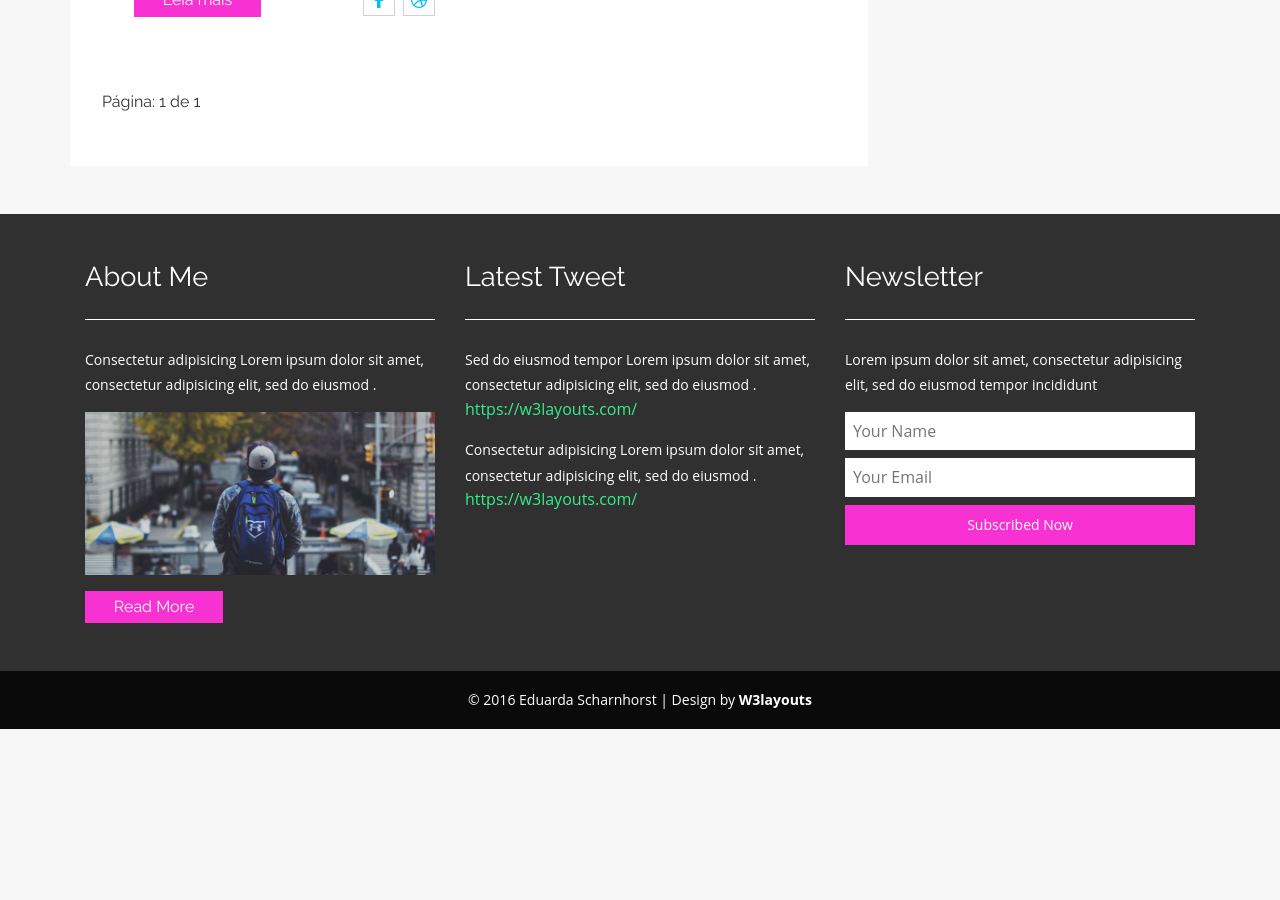
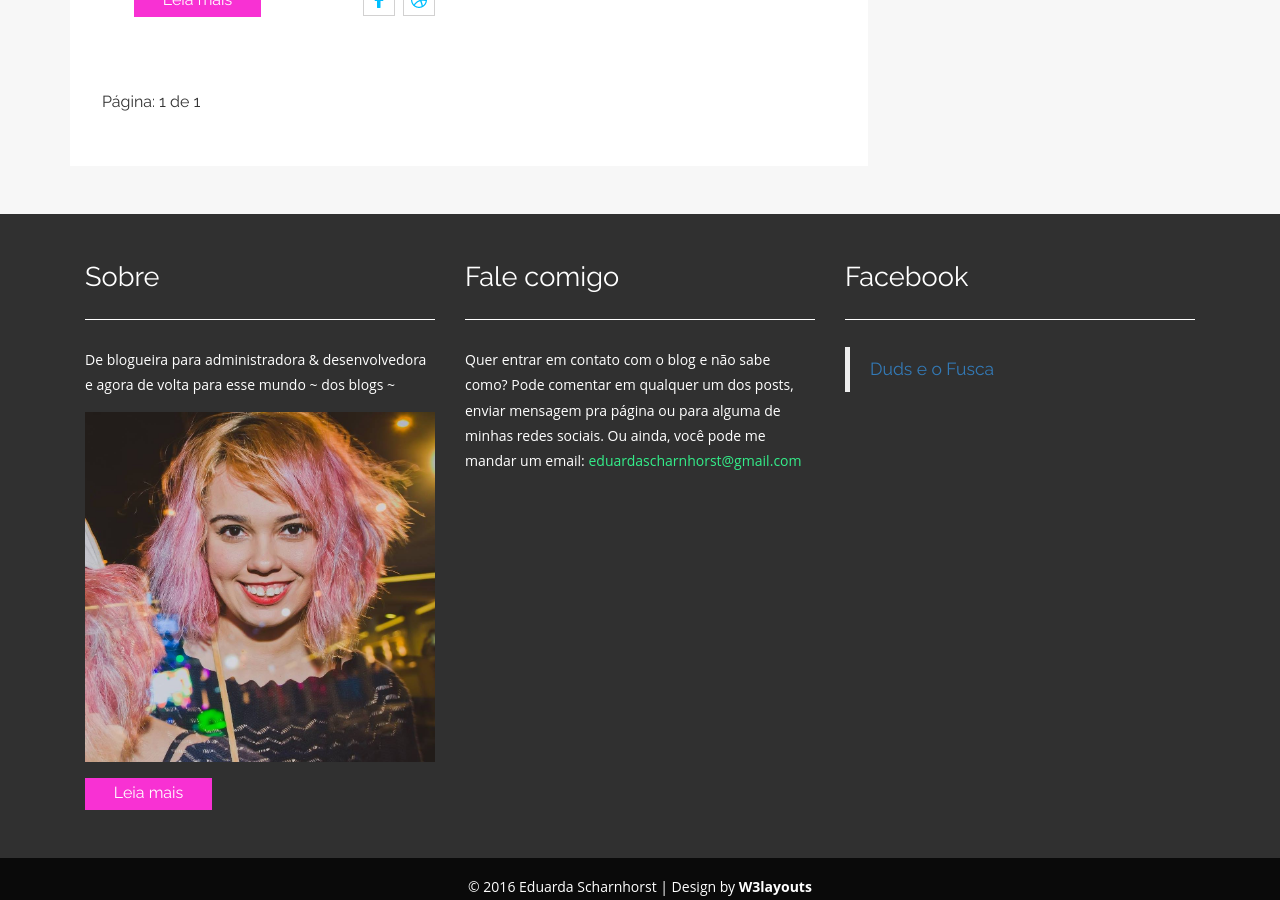
Before and after one commit to dudaschar/blog, a Jekyll site: the page built from index.html, in a window 1280 px wide and 900 px high, scrolled down 1800 px. Built offline with Jekyll 4.4.1, drawn with Linux system fonts in a browser that asks for light colours; the list of posts is cut into pages by our own code; before the commit the page ends 2529 px from its top, so only the background shows below that.

Commit message:
Update bottom.html

```diff
--- a/_includes/bottom.html
+++ b/_includes/bottom.html
@@ -1,38 +1,21 @@
 <div class="footer">
   <div class="container">
     <div class="col-md-4 footer-left">
-      <h4>About Me</h4>
-      <p>Consectetur adipisicing Lorem ipsum dolor sit amet, consectetur adipisicing elit, sed do eiusmod .</p>
-      <img src="/assets/images/t4.jpg" class="img-responsive" alt="">
+      <h4>Sobre</h4>
+      <p>De blogueira para administradora &amp; desenvolvedora e agora de volta para esse mundo ~ dos blogs ~</p>
+      <img src="/assets/images/perfilSobre.jpg" class="img-responsive" alt="">
       <div class="bht1">
-        <a href="/sobre">Read More</a>
+        <a href="/sobre">Leia mais</a>
       </div>
     </div>
     <div class="col-md-4 footer-middle">
-      <h4>Latest Tweet</h4>
-      <div class="mid-btm">
-        <p>Sed do eiusmod tempor Lorem ipsum dolor sit amet, consectetur adipisicing elit, sed do eiusmod .</p>
-        <a href="https://w3layouts.com/">https://w3layouts.com/</a>
-      </div>
-
-      <p>Consectetur adipisicing Lorem ipsum dolor sit amet, consectetur adipisicing elit, sed do eiusmod .</p>
-      <a href="https://w3layouts.com/">https://w3layouts.com/</a>
-
+      <h4>Fale comigo</h4>
+        <p>Quer entrar em contato com o blog e não sabe como? Pode comentar em qualquer um dos posts, enviar mensagem pra página ou para alguma de minhas redes sociais. Ou ainda, você pode me mandar um email: <a href="mailto:eduardascharnhorst@gmail.com?">eduardascharnhorst@gmail.com</a></p>
     </div>
     <div class="col-md-4 footer-right">
-      <h4>Newsletter</h4>
-      <p>Lorem ipsum dolor sit amet, consectetur adipisicing elit, sed do eiusmod tempor incididunt</p>
-      <div class="name">
-        <form action="#" method="post">
-          <input type="text" placeholder="Your Name" required="">
-          <input type="text" placeholder="Your Email" required="">
-          <input type="submit" value="Subscribed Now">
-        </form>
-
+      <h4>Facebook</h4>
+      <div class="fb-page" data-href="https://www.facebook.com/dudseofusca" data-small-header="false" data-adapt-container-width="true" data-hide-cover="false" data-show-facepile="true"><blockquote cite="https://www.facebook.com/dudseofusca" class="fb-xfbml-parse-ignore"><a href="https://www.facebook.com/dudseofusca">Duds e o Fusca</a></blockquote>
       </div>
-
-      <div class="clearfix"> </div>
-
     </div>
     <div class="clearfix"></div>
   </div>
```
